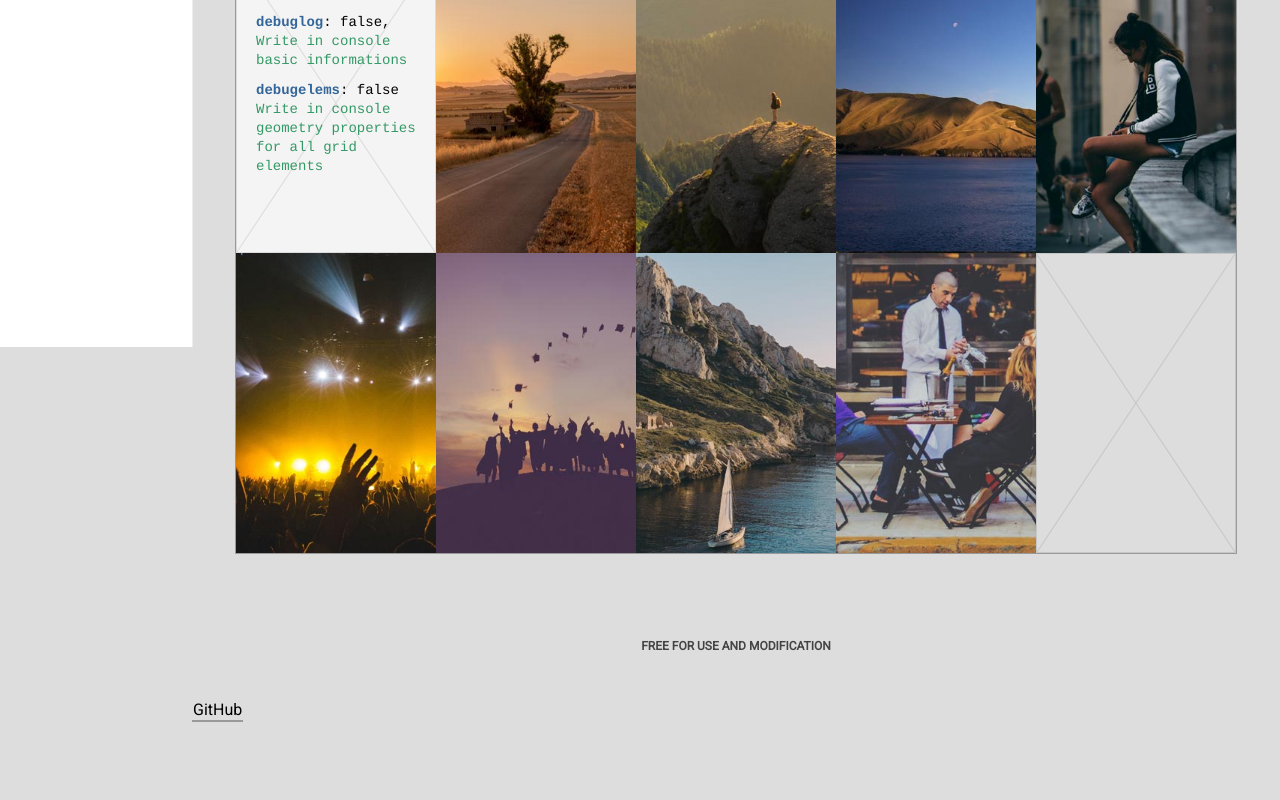
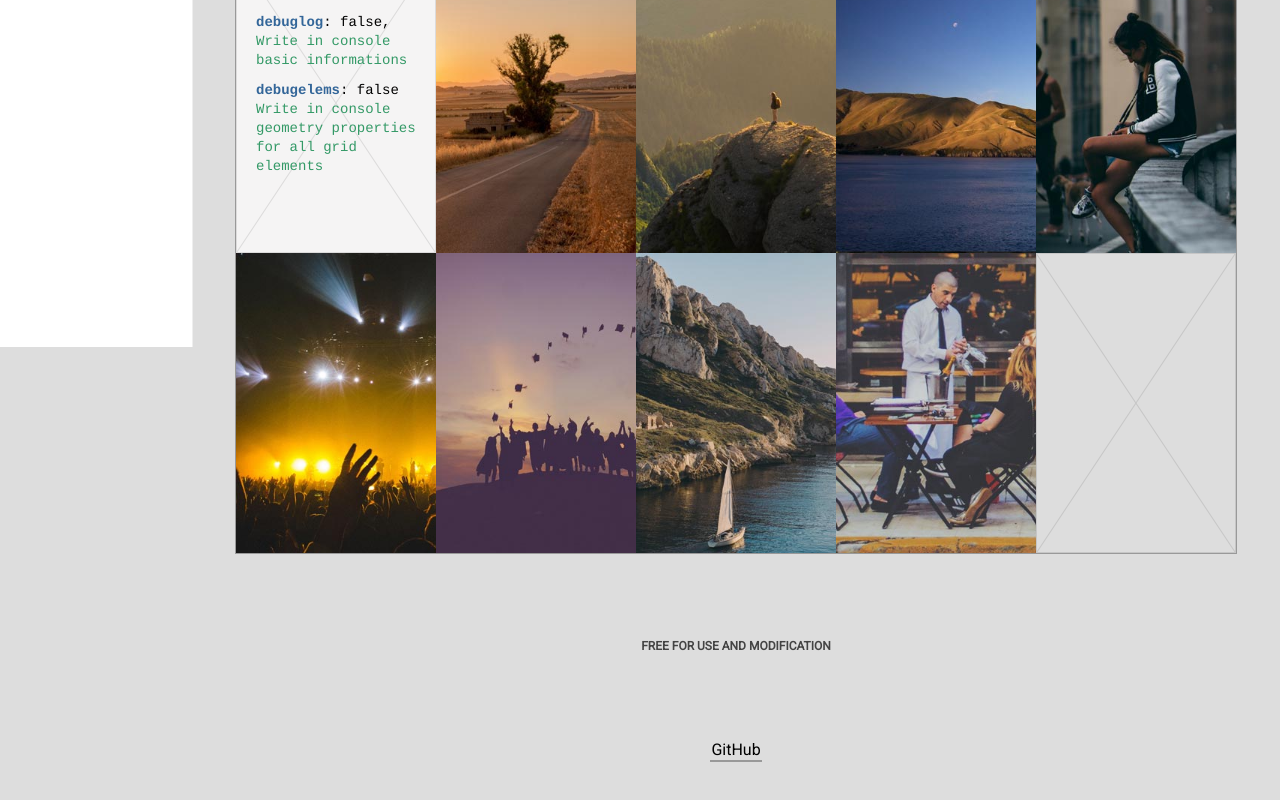
Before and after one commit to 100janovic/100janovic.github.io, a website: page projects/grid/index.html in a window 1280 px wide. Shown: the part 453-1253 px from the top of the page. Before the commit the page ends 1175 px from the top, so only its background shows below. Drawn offline with Linux system fonts and the light colour scheme.

Commit message:
small update.

```diff
--- a/projects/grid/index.html
+++ b/projects/grid/index.html
@@ -26,6 +26,9 @@
         .promo{
             background-size: cover;
             background-position: center;
+        }
+        footer a:hover{
+            text-decoration: none;
         }
     </style>
 </head>
@@ -112,7 +115,7 @@
         <br/>
     </h2>
 
-    <footer>
+    <footer style="text-align: center; padding: 40px 0px;">
         <a href="https://github.com/100janovic/gridlayout" target="_blank">GitHub</a>
     </footer>
 
```
